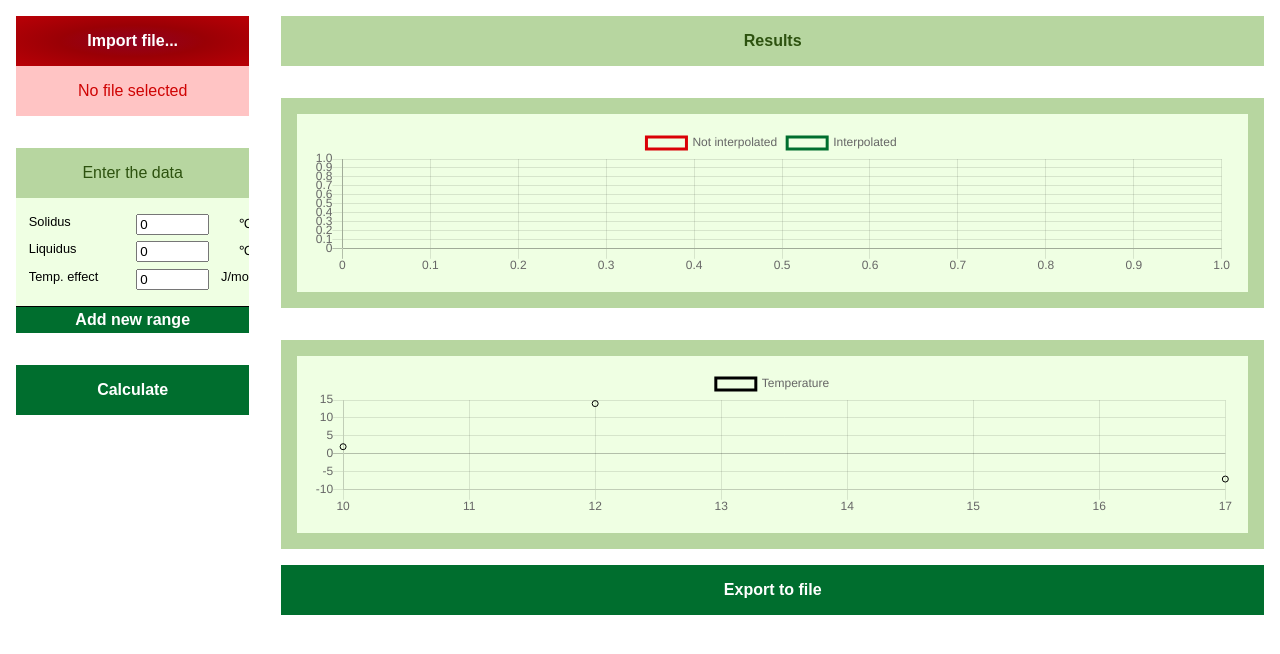
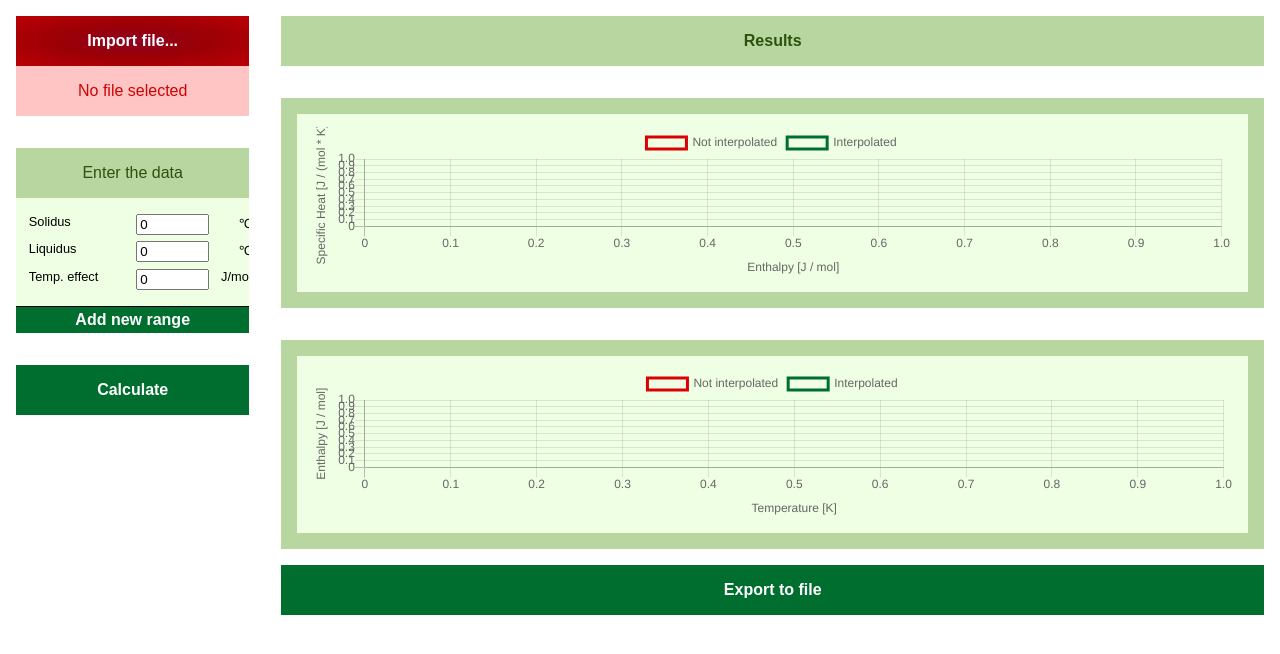
Before and after one commit to ZooMic/physicochemistry-fem, a React (Create React App) app: page / in a window 1280 px wide. Shown: the top 654 px of the page. Built offline with nearby package versions, Linux system fonts and the light colour scheme.

Commit message:
Fixed enthalpy calculation, added correct charts and labels for axis

```diff
--- a/src/containers/Results/Results.js
+++ b/src/containers/Results/Results.js
@@ -4,23 +4,6 @@ import { Scatter } from 'react-chartjs-2';
 import './Results.css';
 import '../../index.css';
 
-const data = {
-    datasets: [{
-        label: 'Temperature',
-        data: [{
-            x: 10,
-            y: 2,
-        }, {
-            x: 12,
-            y: 14,
-        }, {
-            x: 17,
-            y: -7,
-        }],
-        backgroundColor: 'rgba(0, 0, 0, 0)',
-        borderColor: 'rgba(0,0,0,1)',
-    }],
-}
 
 export default class Results extends Component {
 
@@ -78,6 +61,60 @@ export default class Results extends Component {
                 })),
             }],
         };
+        const enthSpecHeatOptions = {
+            ...chartsOptions,
+            scales: {
+                yAxes:[{
+                    scaleLabel: {
+                        display: true,
+                        labelString: 'Specific Heat [J / (mol * K)]',
+                    }
+                }],
+                xAxes:[{
+                    scaleLabel: {
+                        display: true,
+                        labelString: 'Enthalpy [J / mol]',
+                    }
+                }],
+            },
+        }
+
+        const tempEnthalpyData = {
+            datasets: [{
+                label: 'Not interpolated',
+                backgroundColor: 'rgba(0, 0, 0, 0)',
+                borderColor: '#da0006',
+                data: enthalpySpecificHeatNotInterpolatedData.map(({temperature, enthalpy}) => ({
+                    y: enthalpy,
+                    x: temperature,
+                })),
+            },{
+                label: 'Interpolated',
+                backgroundColor: 'rgba(0, 0, 0, 0)',
+                borderColor: '#006e2e',
+                data: enthalpySpecificHeatInterpolatedData.map(({temperature, enthalpy}) => ({
+                    y: enthalpy,
+                    x: temperature,
+                })),
+            }],
+        }
+        const tempEnthalpyOptions = {
+            ...chartsOptions,
+            scales: {
+                xAxes:[{
+                    scaleLabel: {
+                        display: true,
+                        labelString: 'Temperature [K]',
+                    }
+                }],
+                yAxes:[{
+                    scaleLabel: {
+                        display: true,
+                        labelString: 'Enthalpy [J / mol]',
+                    }
+                }],
+            },
+        }
 
 		return (
 			<Fragment>
@@ -86,13 +123,16 @@ export default class Results extends Component {
                     <div className={`content success`}>
                         <Scatter
                             data={enthSpecHeatData}
-                            options={chartsOptions}
+                            options={enthSpecHeatOptions}
                         />
                     </div>
                 </div>
                 <div className={`Results-ChartWrapper`}>
                     <div className={`content success`}>
-                        <Scatter data={data} options={chartsOptions} />
+                        <Scatter
+                            data={tempEnthalpyData}
+                            options={tempEnthalpyOptions}
+                        />
                     </div>
                 </div>
                 <button className={`button success`}>Export to file</button>
--- a/src/utilities/enthalpy-calculator.js
+++ b/src/utilities/enthalpy-calculator.js
@@ -14,7 +14,8 @@ const calculateEnthalpy = (data, dT = 1, shouldInterpolate = false) => {
 }
 
 const calculateEnthalpyInterpolate = (data, dT) => {
-    const result = [];
+    let result = [];
+
     data.forEach((row, rowId) => {
         const [ T, Cp ] = row; // Temperature and specific heat
 
@@ -22,23 +23,42 @@ const calculateEnthalpyInterpolate = (data, dT) => {
             result.push({
                 temperature: T,
                 specificHeat: Cp,
-                enthalpy: T * Cp,
             });
         } else {
             const [ pT, pCp ] = data[rowId - 1]; // previous Temperature and specific heat
-            for (let i = pT; i <= T; i += dT) {
+            let i = pT;
+            while(true) {
+                if(i > T) {
+                    i = T;
+                }
+
                 const iCp = pCp + (i - pT) / (T - pT) * (Cp - pCp); // Interpolated specific heat
-                const { enthalpy : pH } = result[result.length - 1]; // Previous/Last Enthalpy
-                const iH = pH + iCp * dT;
 
                 result.push({
                     temperature: i,
                     specificHeat: iCp,
-                    enthalpy: iH,
                 });
+
+                if(i === T) {
+                    break;
+                }
+
+                i += dT;
             }
         }
     });
+
+    for (let j = 0; j < result.length; j++) {
+        const { temperature : T, specificHeat : Cp } = result[j];
+
+        if (j === 0) {
+            result[j]['enthalpy'] = T * Cp;
+        } else {
+            const { enthalpy : pH, temperature : pT } = result[j - 1];
+            result[j]['enthalpy'] = pH + Cp * (T - pT);
+        }
+    }
+
     return result;
 }
 
```
